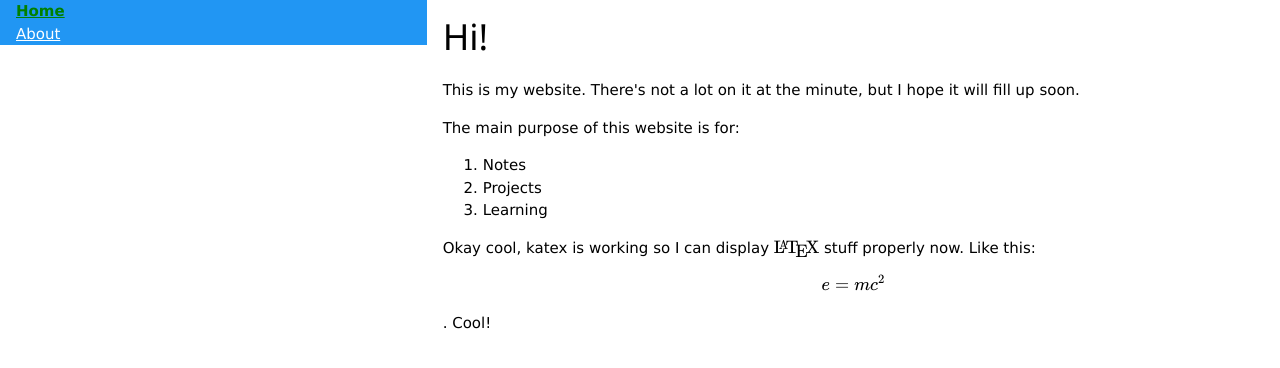
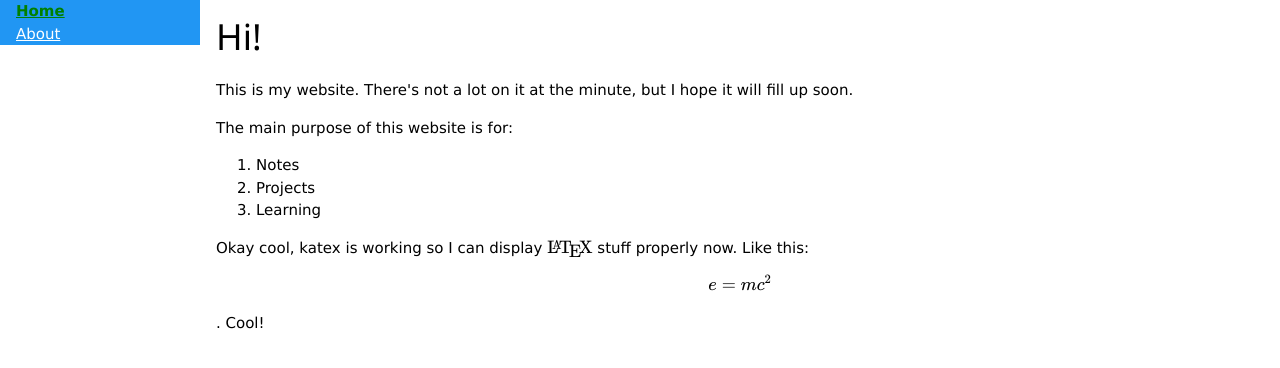
Before and after one commit to andyleemitchell/andyleemitchell.github.io, a Jekyll site: the page built from index.html, in a window 1280 px wide. Shown: the top 368 px of the page. Built offline with Jekyll 4.4.1, drawn with Linux system fonts in a browser that asks for light colours; nearby versions of some CDN libraries.

Commit message:
Update default.html

```diff
--- a/_layouts/default.html
+++ b/_layouts/default.html
@@ -3,12 +3,12 @@
   {% include head.html %}
   <body>
 
-    <div class="w3-blue w3-container w3-third">
+    <div class="w3-blue w3-container w3-col" style="width:200px">
     {% include navigation.html %}
     </div>
 
     <!-- {% include sidebar.html %} -->
-    <div class="w3-container w3-twothird">
+    <div class="w3-container w3-rest">
     {{ content }}
     </div>
 
```
